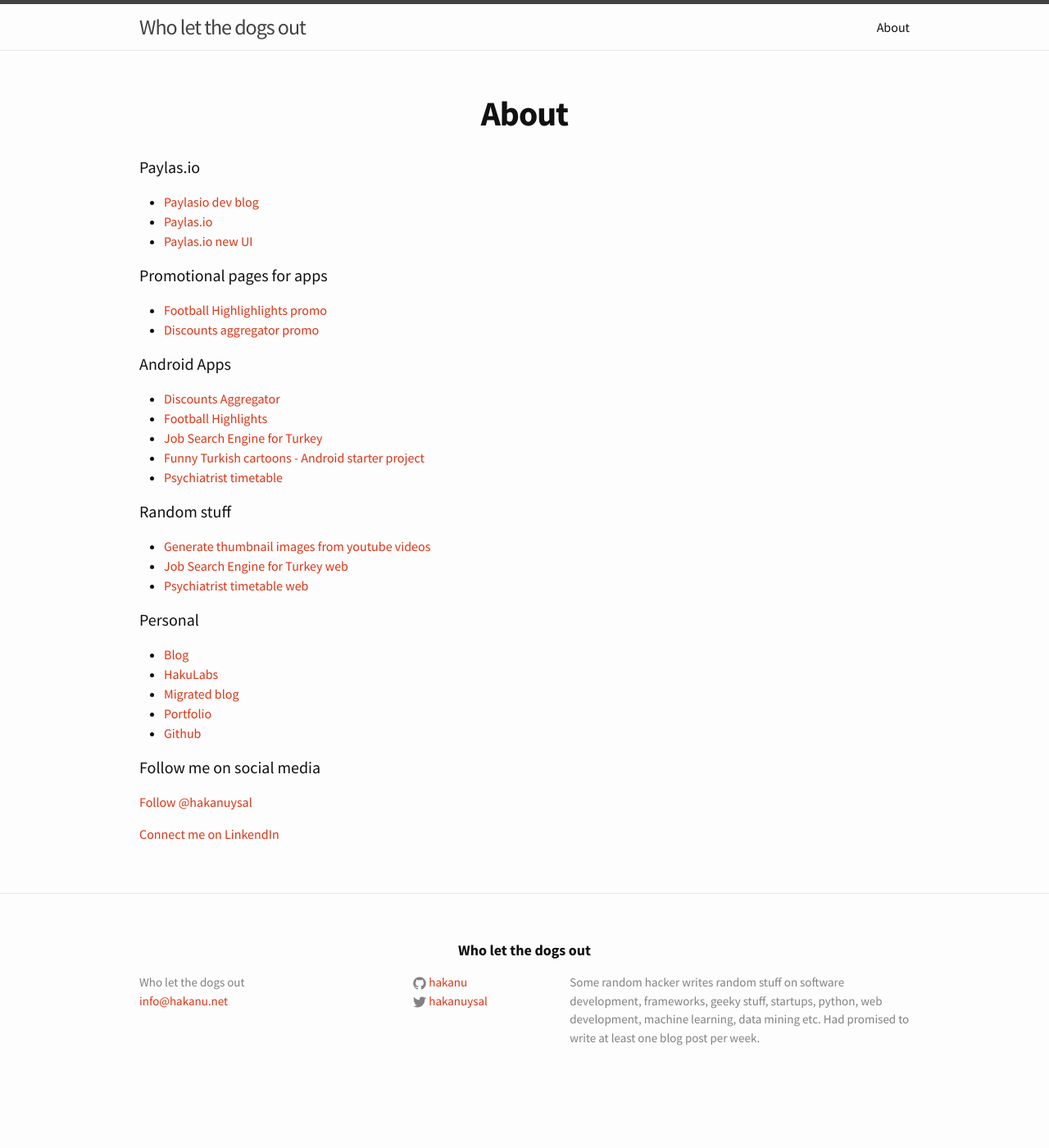
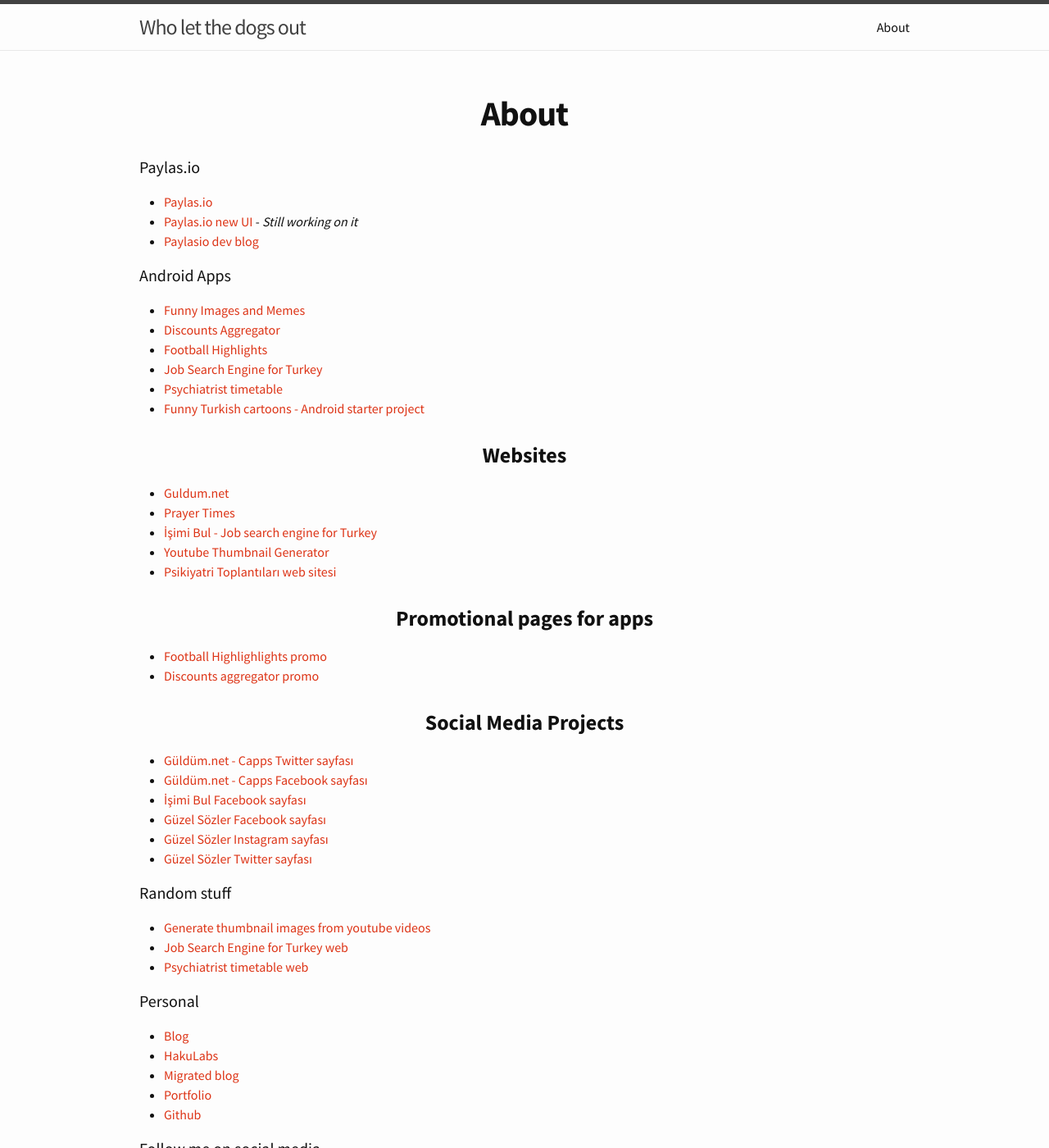
Before and after one commit to hakanu/blog, a Jekyll site: the page built from about.md, in a window 1280 px wide and 1400 px high. Shown: the whole window at 82% size. Built offline with Jekyll 4.4.1, drawn with Linux system fonts in a browser that asks for light colours; comment, search, counter and statistics services are not loaded.

Commit message:
Fix post title for multidex; update about.md

```diff
--- a/_posts/2015-08-19-solve-android-build-problem-for-pre-lollipop-devices.markdown
+++ b/_posts/2015-08-19-solve-android-build-problem-for-pre-lollipop-devices.markdown
@@ -1,8 +1,9 @@
 ---
+
 layout: post
 category: android
 author: Hakan Uysal
-title: Solving Android java.lang.NoClassDefFoundError: android.support.v7.appcompat.R$attr? Once for All for pre-Lollipop devices
+title: Solving Android "java.lang.NoClassDefFoundError android.support.v7.appcompat.R attr" for pre-Lollipop devices
 date: '2015-08-19 16:31:13'
 
 ---
--- a/about.md
+++ b/about.md
@@ -1,33 +1,55 @@
 ---
 layout: page
 title: About
+author: Hakan Uysal
 permalink: /about/
 ---
 
 #### Paylas.io
+
+* [Paylas.io](http://paylas.io)
+* [Paylas.io new UI](http://m.paylas.io) - *Still working on it*
 * [Paylasio dev blog](http://hakanu.github.io/paylasio/)
-* [Paylas.io](http://paylas.io)
-* [Paylas.io new UI](http://m.paylas.io)
 
-#### Promotional pages for apps
+#### Android Apps
+
+* [Funny Images and Memes](https://play.google.com/store/apps/details?id=net.guldum.caps)
+* [Discounts Aggregator](https://play.google.com/store/apps/details?id=io.haku.discounts)
+* [Football Highlights](https://play.google.com/store/apps/details?id=io.haku.fb_goals)
+* [Job Search Engine for Turkey](https://play.google.com/store/apps/details?id=co.hakanu.jobfinder)
+* [Psychiatrist timetable](https://play.google.com/store/apps/details?id=haku.io.psi_meeting)
+* [Funny Turkish cartoons - Android starter project](https://play.google.com/store/apps/details?id=co.hakanu.karikaturcu2)
+
+### Websites
+
+* [Guldum.net](http://guldum.net)
+* [Prayer Times](http://iftarvakitleri.org)
+* [İşimi Bul - Job search engine for Turkey](http://isimibul.co)
+* [Youtube Thumbnail Generator](http://vidimg.net)
+* [Psikiyatri Toplantıları web sitesi](http://psikiyatritoplantilari.com)
+
+### Promotional pages for apps
 
 * [Football Highlighlights promo](http://footballhighlightswatch.com)
 * [Discounts aggregator promo](http://kampanyalar.me)
 
-#### Android Apps
+### Social Media Projects
 
-* [Discounts Aggregator](https://play.google.com/store/apps/details?id=io.haku.discounts)
-* [Football Highlights](https://play.google.com/store/apps/details?id=io.haku.fb_goals)
-* [Job Search Engine for Turkey](https://play.google.com/store/apps/details?id=co.hakanu.jobfinder)
-* [Funny Turkish cartoons - Android starter project](https://play.google.com/store/apps/details?id=co.hakanu.karikaturcu2)
-* [Psychiatrist timetable](https://play.google.com/store/apps/details?id=haku.io.psi_meeting)
+* [Güldüm.net - Capps Twitter sayfası](https://twitter.com/komikliklerlik)
+* [Güldüm.net - Capps Facebook sayfası](https://www.facebook.com/pages/Komiklikler/1459543224367605)
+* [İşimi Bul Facebook sayfası](https://www.facebook.com/pages/İşimi-Bul-İş-Arama-Motoru/823801480971476)
+* [Güzel Sözler Facebook sayfası](https://www.facebook.com/iftarapp)
+* [Güzel Sözler Instagram sayfası](https://instagram.com/soyledi)
+* [Güzel Sözler Twitter sayfası](https://twitter.com/iftarapp)
 
 #### Random stuff
+
 * [Generate thumbnail images from youtube videos](http://vidimg.net)
 * [Job Search Engine for Turkey web](http://isimibul.co)
 * [Psychiatrist timetable web](http://psikiyatritoplantilari.com)
 
 #### Personal
+
 * [Blog](http://hakanu.net)
 * [HakuLabs](http://haku.io)
 * [Migrated blog](http://hakanu.github.io/blog)
```
